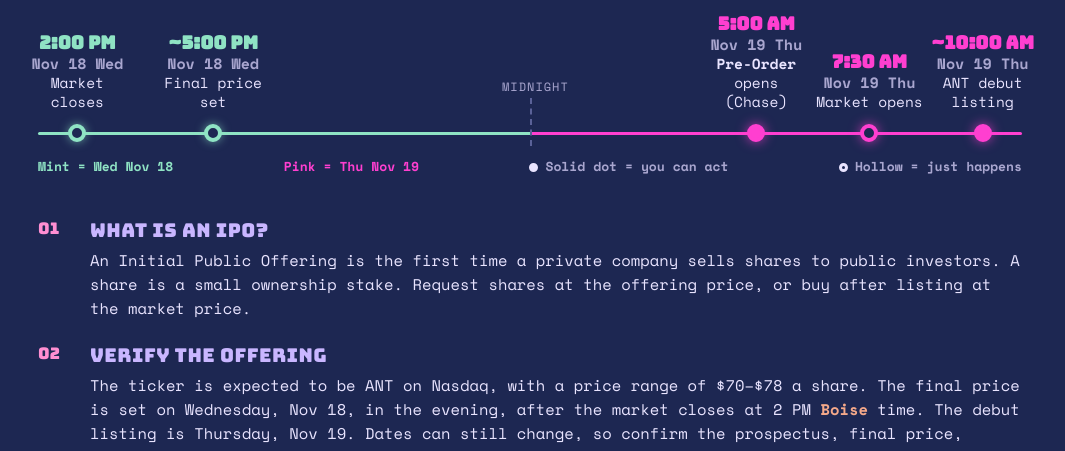
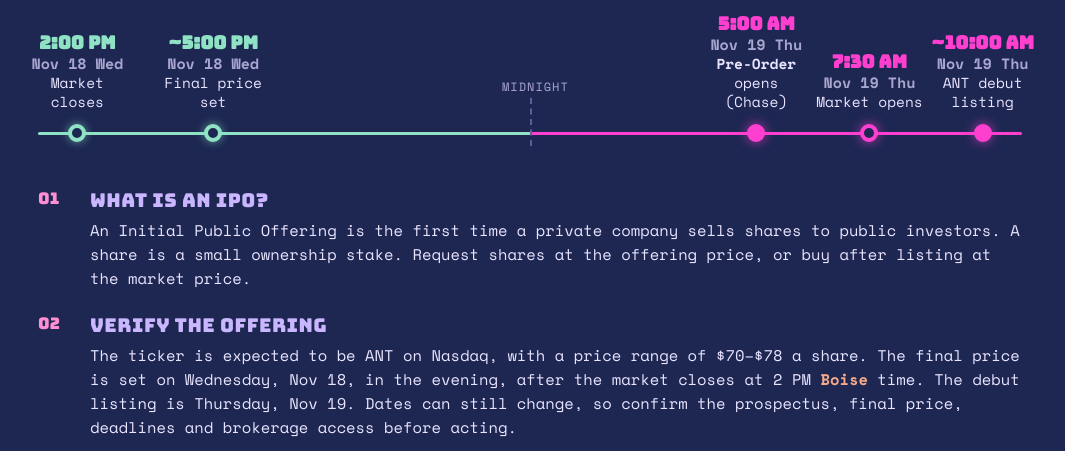
Before and after one commit to findastra/anthropic-ipo-countdown, a plain HTML site: page guide/index.html in a window 1280 px wide. Shown: the part 288-739 px from the top of the page, without its empty margins (110-1175 px from the left). Drawn offline with Linux system fonts and the light colour scheme.

Commit message:
Sync guide: timeline key removed
Co-Authored-By: Claude Sonnet 5.5 <noreply@anthropic.com>
Claude-Session: https://claude.ai/code/session_01EfJFrt2AN8EM4V6dCUGLNS

```diff
--- a/guide/index.html
+++ b/guide/index.html
@@ -134,12 +134,12 @@ hr{border:0;border-top:2px solid #3a4680;margin-bottom:26px}
 .tl .tlline{background:linear-gradient(90deg,var(--mint) 0 50%,#ff3fd0 50% 100%)}
 .tlleg{position:absolute;left:0;right:0;display:flex;justify-content:space-between;font-family:SM;font-weight:700;color:var(--mut)}
 .tlleg .k1{color:var(--mint)}.tlleg .k2{color:#ff3fd0}.tlleg i{display:inline-block;border-radius:50%;vertical-align:middle;margin-right:7px;border:3px solid var(--ink)}.tlleg .sd{background:var(--ink)}.tlleg .hd{background:transparent}
-.tl{height:172px;margin-bottom:38px}.tl .tlline{top:124px}.ev{top:124px}.ev .lab,.ev.dn .lab{top:auto;bottom:20px}.tlmid{top:90px;height:48px}.tlmid span{top:-20px;font-size:12px}
+.tl{height:136px;margin-bottom:44px}.tl .tlline{top:124px}.ev{top:124px}.ev .lab,.ev.dn .lab{top:auto;bottom:20px}.tlmid{top:90px;height:48px}.tlmid span{top:-20px;font-size:12px}
 .tl .ev .t{font-size:18px}.tl .ev em{font-size:15px}.ev .lab{font-size:14.5px}.tlleg{top:148px;font-size:13px}.tlleg i{width:9px;height:9px}
 </style></head><body>
 <div id="tw"><div id="title" class="stack"><span class="l1">ANTHROPIC IPO</span><span class="l2">ANTHROPIC IPO</span><span class="l3">ANTHROPIC IPO</span></div></div>
 <div class="tagline">THE BEGINNER'S FIELD GUIDE<i>/</i>SHARES<i>/</i>ALLOCATIONS<i>/</i>BROKERS<i>/</i><b class="pk">ASTRA'S ACTUAL INVESTMENT NUMBERS</b></div>
-<div class="tl"><div class="tlline"></div><div class="tlmid" style="left:50.00%"><span>MIDNIGHT</span></div><div class="ev dn d1" style="left:4.00%"><i></i><div class="lab"><b class="t">2:00 PM</b><em>Nov 18 Wed</em><span>Market closes</span></div></div><div class="ev dn d1" style="left:17.80%"><i></i><div class="lab"><b class="t">~5:00 PM</b><em>Nov 18 Wed</em><span>Final price set</span></div></div><div class="ev dn d2 act" style="left:73.00%"><i></i><div class="lab"><b class="t">5:00 AM</b><em>Nov 19 Thu</em><span><b>Pre-Order</b> opens (Chase)</span></div></div><div class="ev dn d2" style="left:84.50%"><i></i><div class="lab"><b class="t">7:30 AM</b><em>Nov 19 Thu</em><span>Market opens</span></div></div><div class="ev dn last d2 act" style="left:96.00%"><i></i><div class="lab"><b class="t">~10:00 AM</b><em>Nov 19 Thu</em><span>ANT debut listing</span></div></div><div class="tlleg"><span class="k1">Mint = Wed Nov 18</span><span class="k2">Pink = Thu Nov 19</span><span><i class="sd"></i>Solid dot = you can act</span><span><i class="hd"></i>Hollow = just happens</span></div></div>
+<div class="tl"><div class="tlline"></div><div class="tlmid" style="left:50.00%"><span>MIDNIGHT</span></div><div class="ev dn d1" style="left:4.00%"><i></i><div class="lab"><b class="t">2:00 PM</b><em>Nov 18 Wed</em><span>Market closes</span></div></div><div class="ev dn d1" style="left:17.80%"><i></i><div class="lab"><b class="t">~5:00 PM</b><em>Nov 18 Wed</em><span>Final price set</span></div></div><div class="ev dn d2 act" style="left:73.00%"><i></i><div class="lab"><b class="t">5:00 AM</b><em>Nov 19 Thu</em><span><b>Pre-Order</b> opens (Chase)</span></div></div><div class="ev dn d2" style="left:84.50%"><i></i><div class="lab"><b class="t">7:30 AM</b><em>Nov 19 Thu</em><span>Market opens</span></div></div><div class="ev dn last d2 act" style="left:96.00%"><i></i><div class="lab"><b class="t">~10:00 AM</b><em>Nov 19 Thu</em><span>ANT debut listing</span></div></div></div>
 
 <div class="sec"><div class="n">01</div><div><div class="h">WHAT IS AN IPO?</div><div class="p">An Initial Public Offering is the first time a private company sells shares to public investors. A share is a small ownership stake. Request shares at the offering price, or buy after listing at the market price.</div></div></div>
 <div class="sec"><div class="n">02</div><div><div class="h">VERIFY THE OFFERING</div><div class="p">The ticker is expected to be ANT on Nasdaq, with a price range of $70–$78 a share. The final price is set on Wednesday, Nov 18, in the evening, after the market closes at 2 PM <b class="bz">Boise</b> time. The debut listing is Thursday, Nov 19. Dates can still change, so confirm the prospectus, final price, deadlines and brokerage access before acting.</div></div></div>
```
Also changed, not shown: 2 other files.
